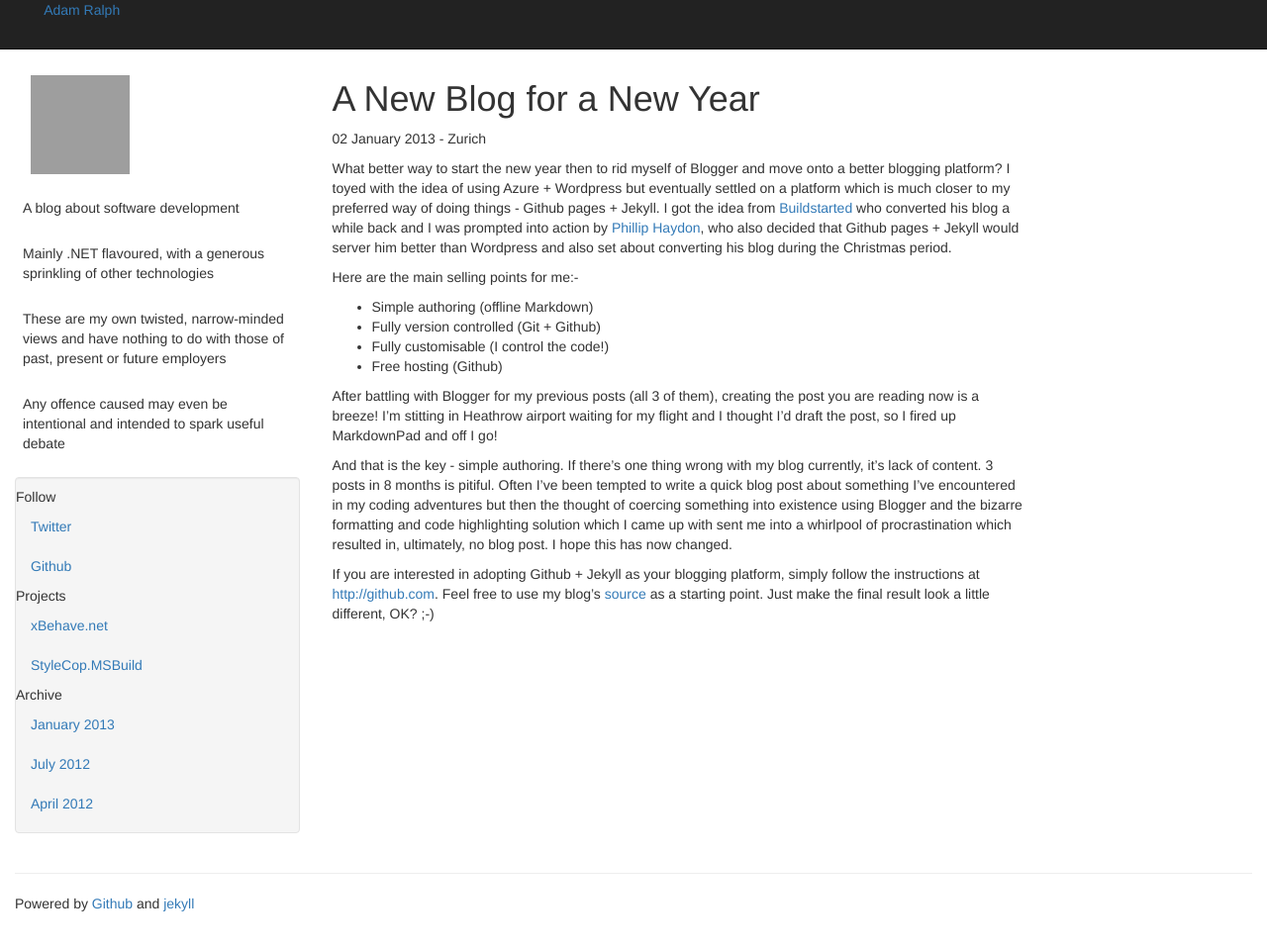
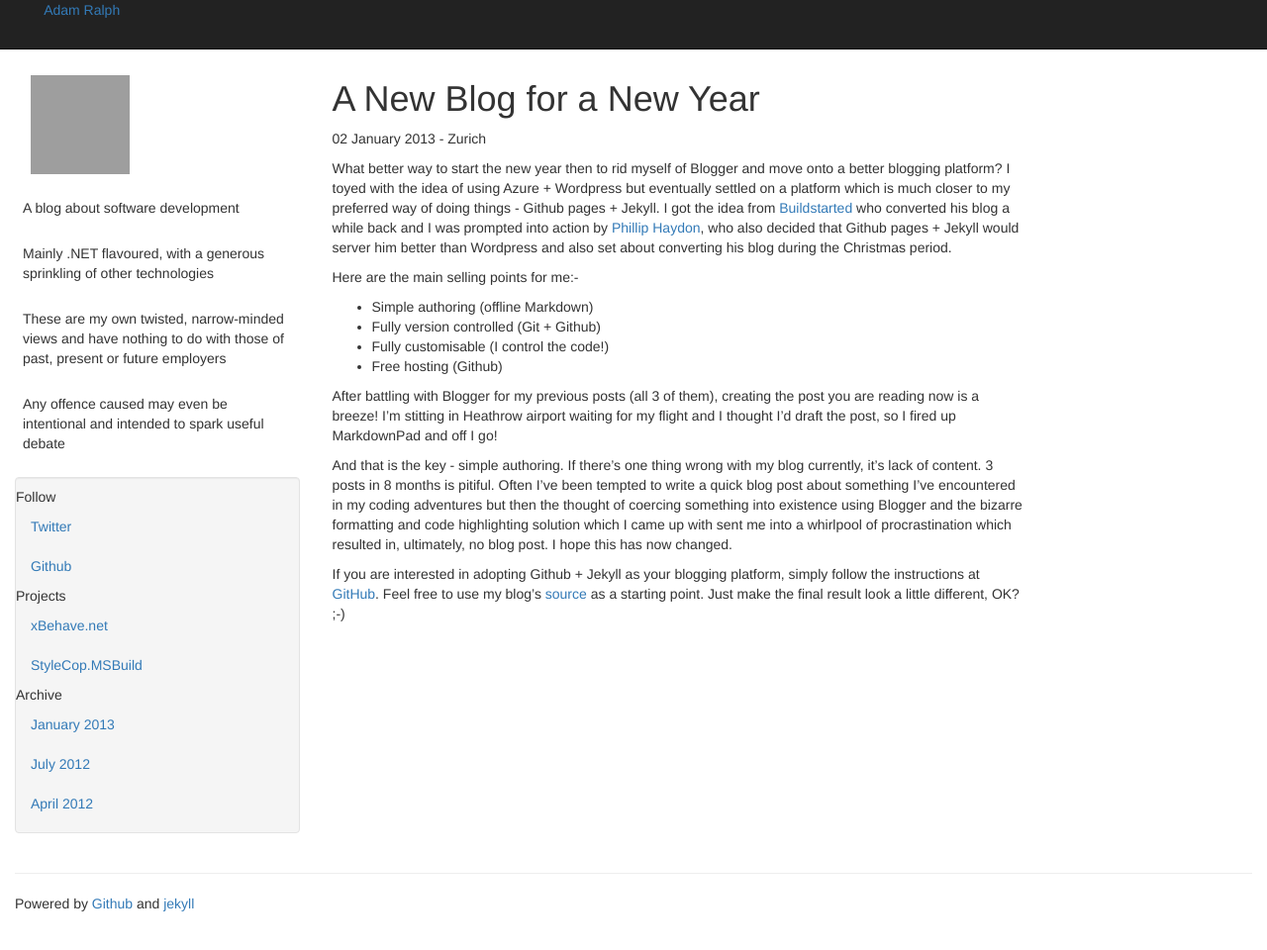
Before and after one commit to adamralph/adamralph.github.com, a Jekyll site: the page built from _posts/2013-01-02-a-new-blog-for-a-new-year.md, in a window 1280 px wide and 973 px high. Shown: the top 960 px of the window at 99% size. Built offline with Jekyll 4.4.1, drawn with Linux system fonts in a browser that asks for light colours; nearby versions of some CDN libraries; library files that are not in the unit come from our copies; Markdown is read by kramdown in place of the engine named in the settings; some of the changed lines change nothing that is shown; grey boxes are pictures that could not be loaded.

Commit message:
added new post

```diff
--- a/_posts/2013-01-02-a-new-blog-for-a-new-year.md
+++ b/_posts/2013-01-02-a-new-blog-for-a-new-year.md
@@ -5,7 +5,7 @@
 ---
 02 January 2013 - Zurich
 
-What better way to start the new year then to rid myself of Blogger and move onto a better blogging platform? I toyed with the idea of using Azure + Wordpress but eventually settled on a platform which is much closer to my preferred way of doing things - Github pages + Jekyll. I got the idea from [Buildstarted](http://buildstarted.com) who converted his blog a while back and I was prompted into action by [Phillip Haydon](http://blog.philliphaydon.com), who also decided that Github pages + Jekyll would server him better than Wordpress and also set about converting his blog during the Christmas period.
+What better way to start the new year then to rid myself of Blogger and move onto a better blogging platform? I toyed with the idea of using Azure + Wordpress but eventually settled on a platform which is much closer to my preferred way of doing things - Github pages + Jekyll. I got the idea from [Buildstarted](http://buildstarted.com) who converted his blog a while back and I was prompted into action by [Phillip Haydon](http://www.philliphaydon.com), who also decided that Github pages + Jekyll would server him better than Wordpress and also set about converting his blog during the Christmas period.
 
 Here are the main selling points for me:-
 
@@ -18,4 +18,4 @@
 
 And that is the key - simple authoring. If there's one thing wrong with my blog currently, it's lack of content. 3 posts in 8 months is pitiful. Often I've been tempted to write a quick blog post about something I've encountered in my coding adventures but then the thought of coercing something into existence using Blogger and the bizarre formatting and code highlighting solution which I came up with sent me into a whirlpool of procrastination which resulted in, ultimately, no blog post. I hope this has now changed.
 
-If you are interested in adopting Github + Jekyll as your blogging platform, simply follow the instructions at [http://github.com](http://github.com). Feel free to use my blog's [source](http://github.com/adamralph/adamralph.github.com) as a starting point. Just make the final result look a little different, OK? ;-)
+If you are interested in adopting Github + Jekyll as your blogging platform, simply follow the instructions at [GitHub](http://pages.github.com/). Feel free to use my blog's [source](http://github.com/adamralph/adamralph.github.com) as a starting point. Just make the final result look a little different, OK? ;-)
```
